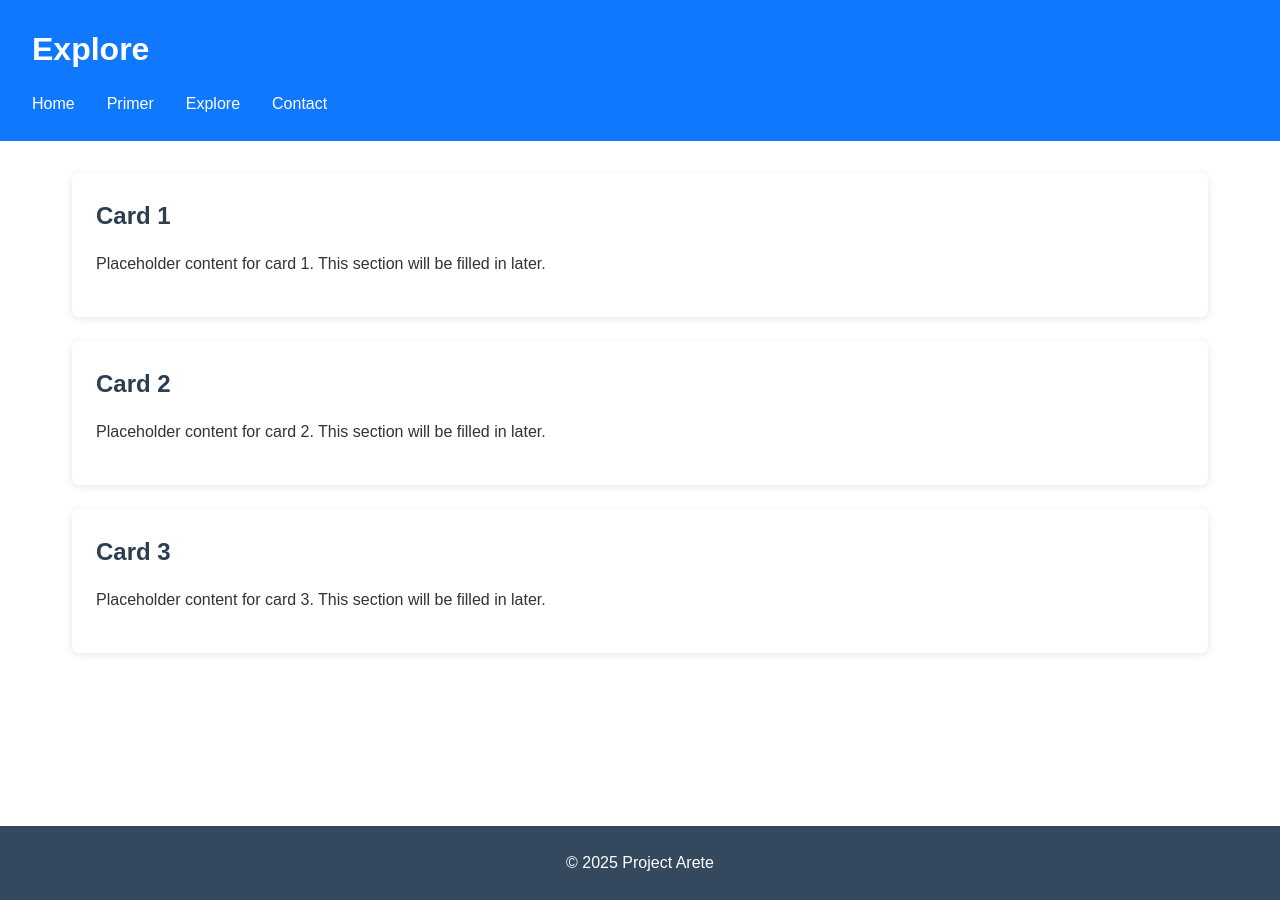
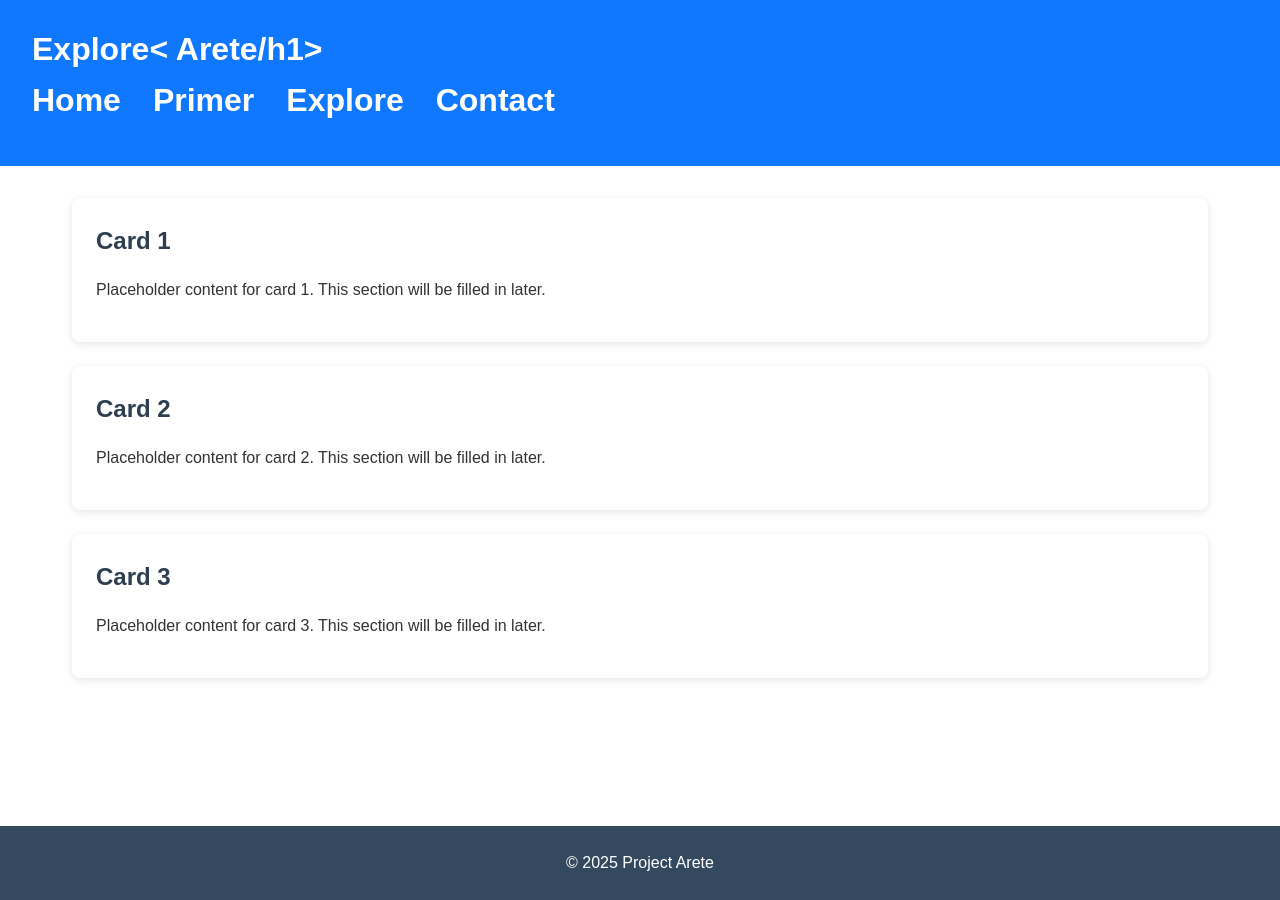
Before and after one commit to project-arete/website, a Jekyll site: the page explore.html, which Jekyll copies as it is, in a window 1280 px wide. Built offline with Jekyll 4.4.1, drawn with Linux system fonts in a browser that asks for light colours.

Commit message:
Update explore.html

```diff
--- a/explore.html
+++ b/explore.html
@@ -8,7 +8,7 @@
 </head>
 <body>
     <header>
-        <h1>Explore</h1>
+        <h1>Explore< Arete/h1>
         <nav>
             <ul>
                 <li><a href="index.html">Home</a></li>
```
